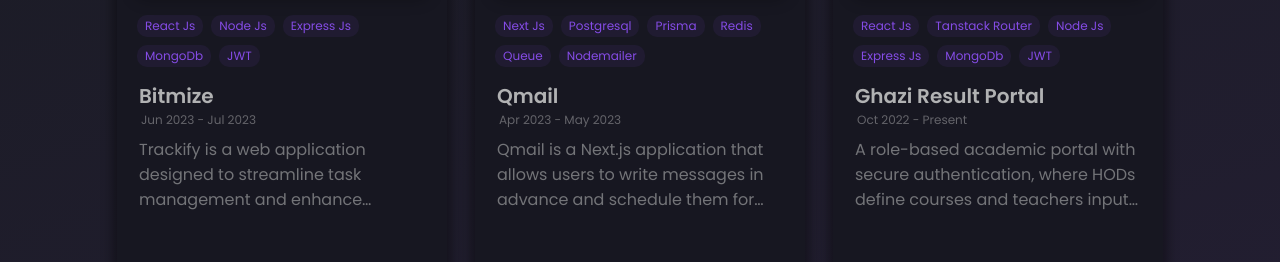
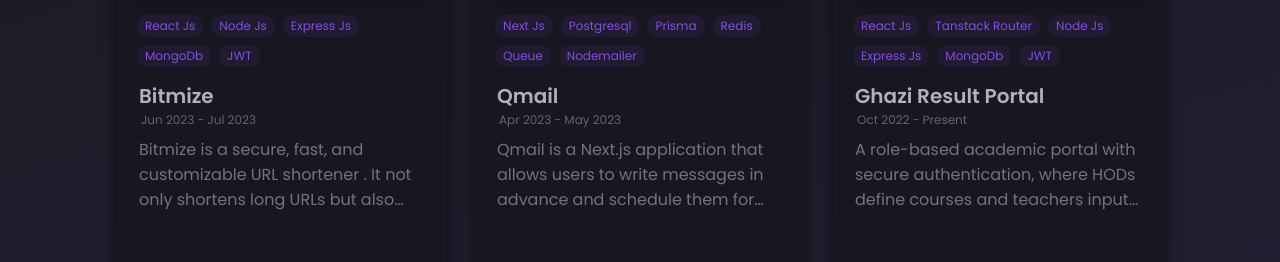
Before and after one commit to FurqanRahim/Portfolio, a React (Create React App) app: page / in a window 1280 px wide. Shown: the part 3180-3442 px from the top of the page. Built offline with nearby package versions, Linux system fonts and the light colour scheme.

Commit message:
Update constants.js

```diff
--- a/src/data/constants.js
+++ b/src/data/constants.js
@@ -216,7 +216,7 @@
     title: "Bitmize",
     date: "Jun 2023 - Jul 2023",
     description:
-      "Trackify is a web application designed to streamline task management and enhance productivity in the workplace. It provides a user-friendly interface for employers to keep track of their employees' daily work activities and empowers employees to log their tasks efficiently. \nAdmin Credentials: # Email: testadmin@gmail.com #Password- 123@testadmin, Employee Credentials:	#Email: testemployee@gmail.com	#Password- 123@Testemployee",
+      "Bitmize is a  secure, fast, and customizable URL shortener .   It not only shortens long URLs but also empowers users to  create custom links  with full authentication and dashboard support.  ",
     image:
       "https://user-images.githubusercontent.com/64485885/255202416-e1f89b04-2788-45b0-abc2-9dec616669e2.png",
     tags: [
```
